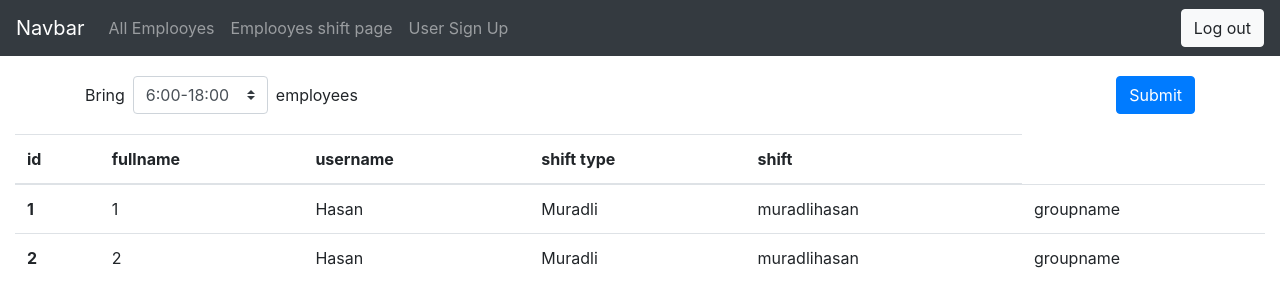
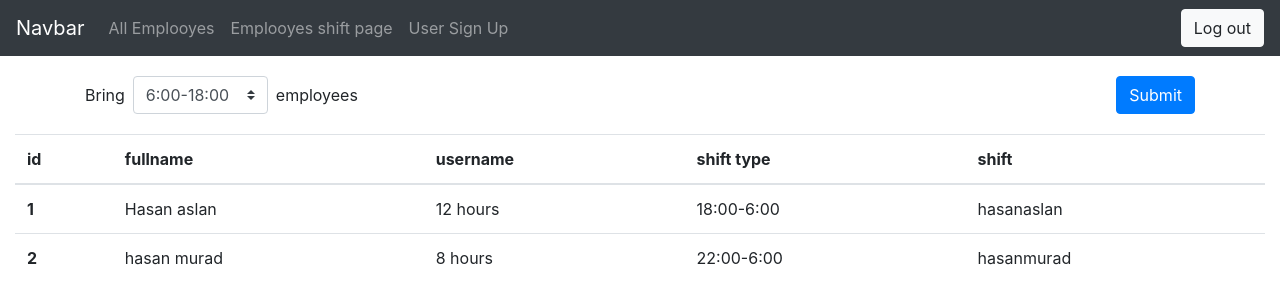
Before and after one commit to bashiroglu/developing-front-employeesmanagerapp, a React (Create React App) app: page /employees-shifts in a window 1280 px wide. Shown: the top 306 px of the page. Built offline with nearby package versions, Linux system fonts and the light colour scheme.

Commit message:
id issue solved, static data modified

```diff
--- a/src/components/useritem/UserItem.jsx
+++ b/src/components/useritem/UserItem.jsx
@@ -3,10 +3,13 @@ import React from 'react';
 function UserItem({ employee }) {
   return (
     <tr>
-      <th scope="row">{employee.id}</th>
-      {Object.keys(employee).map(key => (
-        <td key={employee[key]}>{employee[key]}</td>
-      ))}
+      {Object.keys(employee).map(key =>
+        key === 'id' ? (
+          <th key={employee[key]} scope="row">{employee.id}</th>
+        ) : (
+          <td key={employee[key]}>{employee[key]}</td>
+        )
+      )}
     </tr>
   );
 }
--- a/src/pages/employeesshiftpage/EmployeesShiftPage.jsx
+++ b/src/pages/employeesshiftpage/EmployeesShiftPage.jsx
@@ -16,17 +16,17 @@ export class EmployeesShiftPage extends Component {
     employees: [
       {
         id: '1',
-        fullname: 'Hasan',
-        shiftType: 'Muradli',
-        shift: 'muradlihasan',
-        username: 'groupname'
+        fullname: 'Hasan aslan',
+        shiftType: '12 hours',
+        shift: '18:00-6:00',
+        username: 'hasanaslan'
       },
       {
         id: '2',
-        fullname: 'Hasan',
-        shiftType: 'Muradli',
-        shift: 'muradlihasan',
-        username: 'groupname'
+        fullname: 'hasan murad',
+        shiftType: '8 hours',
+        shift: '22:00-6:00',
+        username: 'hasanmurad'
       }
     ]
   };
```
